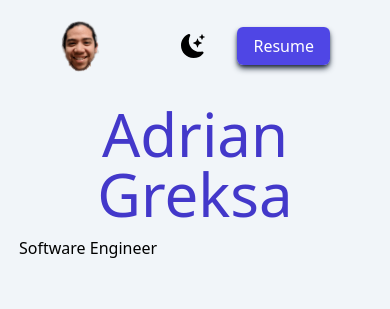
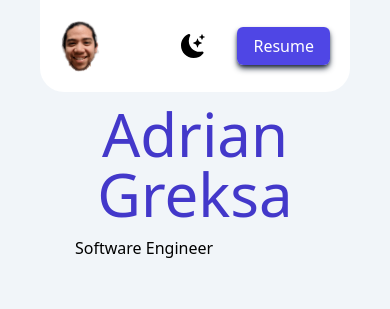
Before and after one commit to ajunx8/v2-portfolio, a Next.js app: page / in a window 390 px wide. Shown: the top 309 px of the page. Built offline with nearby package versions, Linux system fonts and the light colour scheme.

Commit message:
some navbar fixing

```diff
--- a/pages/index.js
+++ b/pages/index.js
@@ -22,7 +22,7 @@ export default function Home() {
       <main className="relative max-w-screen-lg mx-auto px-10 z-10 w-full bg-slate-100 shadow-2xl">
         {/* Nav and Banner */}
         <section className="min-h-screen">
-          <nav className="relative flex items-center justify-between w-full max-w-screen-lg p-5 mx-auto lg:px-2 lg:shadow-none">
+          <nav className="relative flex items-center justify-between w-full max-w-screen-lg p-5 mx-auto lg:px-2 lg:shadow-none bg-white rounded-b-3xl">
             <div>
               <Image src={headIcon} alt="" className="w-10" />
             </div>
@@ -45,7 +45,7 @@ export default function Home() {
           </nav>
           <div className="flex flex-col text-center">
             <h2 className="text-6xl py-3 text-indigo-700">Adrian Greksa</h2>
-            <h3 className="text-left w-60 mx-auto -translate-x-14">Software Engineer</h3>
+            <h3 className="text-left w-60 mx-auto sm:-translate-x-14">Software Engineer</h3>
             <div className="space-y-3 py-10">
               <p className="leading-loose text-lg">
                 I am an enthusiatic
```
